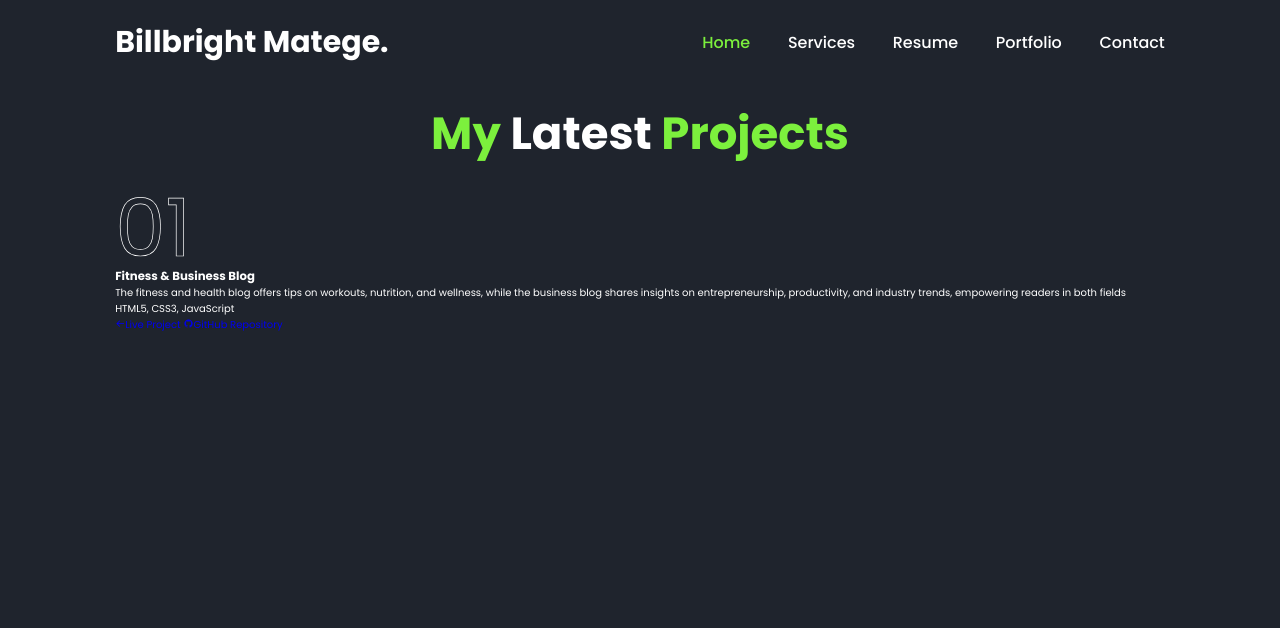
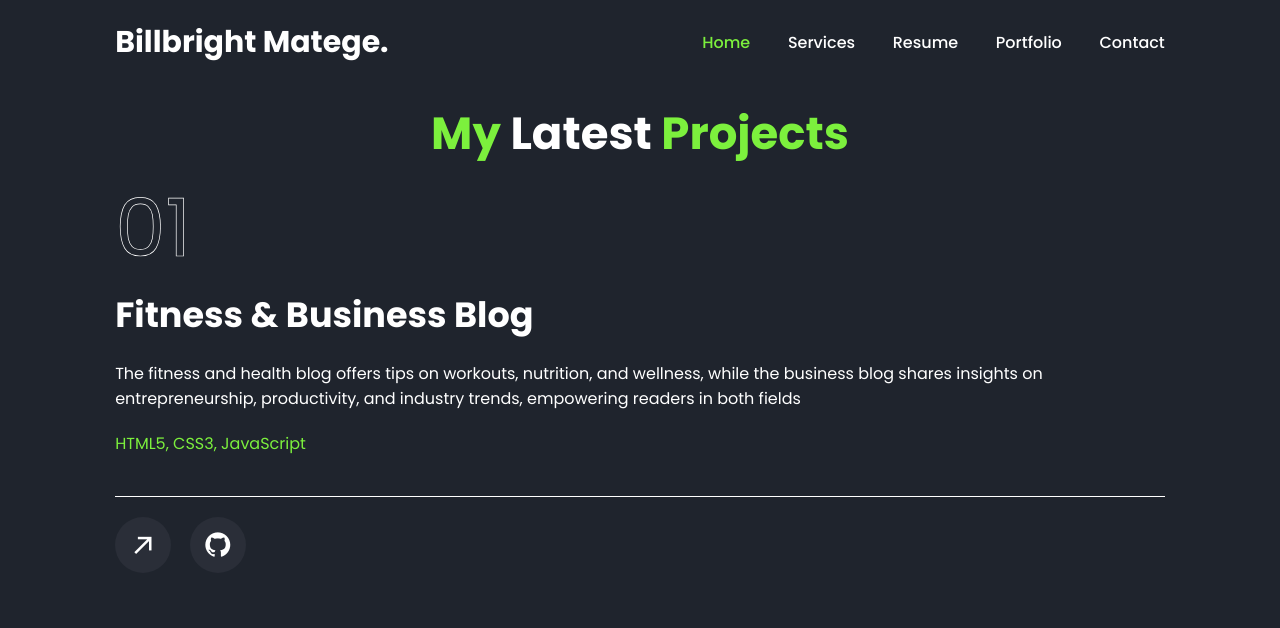
Before and after one commit to BcodezMUJJE/Billbright_Matege, a plain HTML site: page index.html in a window 1280 px wide. Drawn offline with nearby package versions, Linux system fonts and the light colour scheme.

Commit message:
here we go

```diff
--- a/css/styles.css
+++ b/css/styles.css
@@ -532,3 +532,57 @@ section.active {
     color: transparent;
     line-height: 1;
 }
+
+.portfolio-box h3{
+    font-size: 3.5rem;
+    margin: .8rem 0 2rem;
+}
+
+.portfolio-box p{
+    font-size: 1.6rem;
+    margin-bottom: 2rem;
+}
+
+.portfolio-box .tech{
+    margin: 2rem 0;
+    color: var(--secondary-color);
+    border-bottom: .1rem solid var(--white-color);
+    padding-bottom: 2rem;
+    display: flex;
+    flex-wrap: wrap;
+    gap: 1rem;
+}
+
+.portfolio-box .live-github a{
+    position: relative;
+    display: inline-flex;
+    padding: 1.3rem;
+    font-size: 3rem;
+    color: white;
+    border-radius: 50%;
+    background: var(--second-bg-color);
+}
+
+.portfolio-box .live-github a:first-child{
+    margin-right: 1.6rem;
+}
+
+.portfolio-box .live-github a:first-child i {
+    transform: rotate(135deg);
+}
+
+.portfolio-box .live-github a span{
+    position: absolute;
+    top: -60%;
+    left: 50%;
+    transform: translate(-50%);
+    font-size: 1.6rem;
+    white-space: nowrap;
+    padding: .5rem 1rem;
+    border-radius: .6rem;
+    pointer-events: none;
+    background: var(--white-color);
+    color: var(--bg-color);
+    opacity: 0;
+    scale: .9;
+}
```
